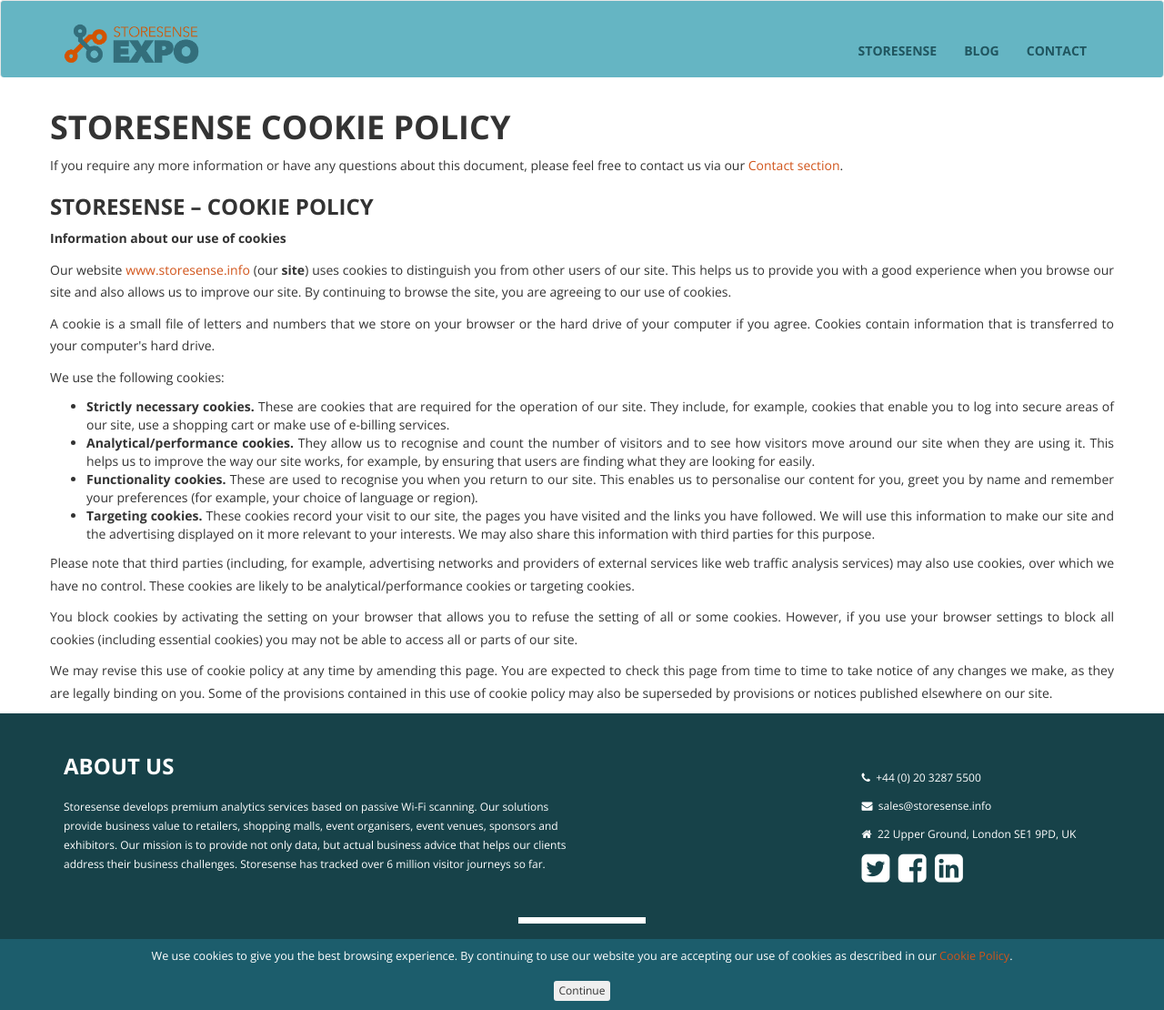
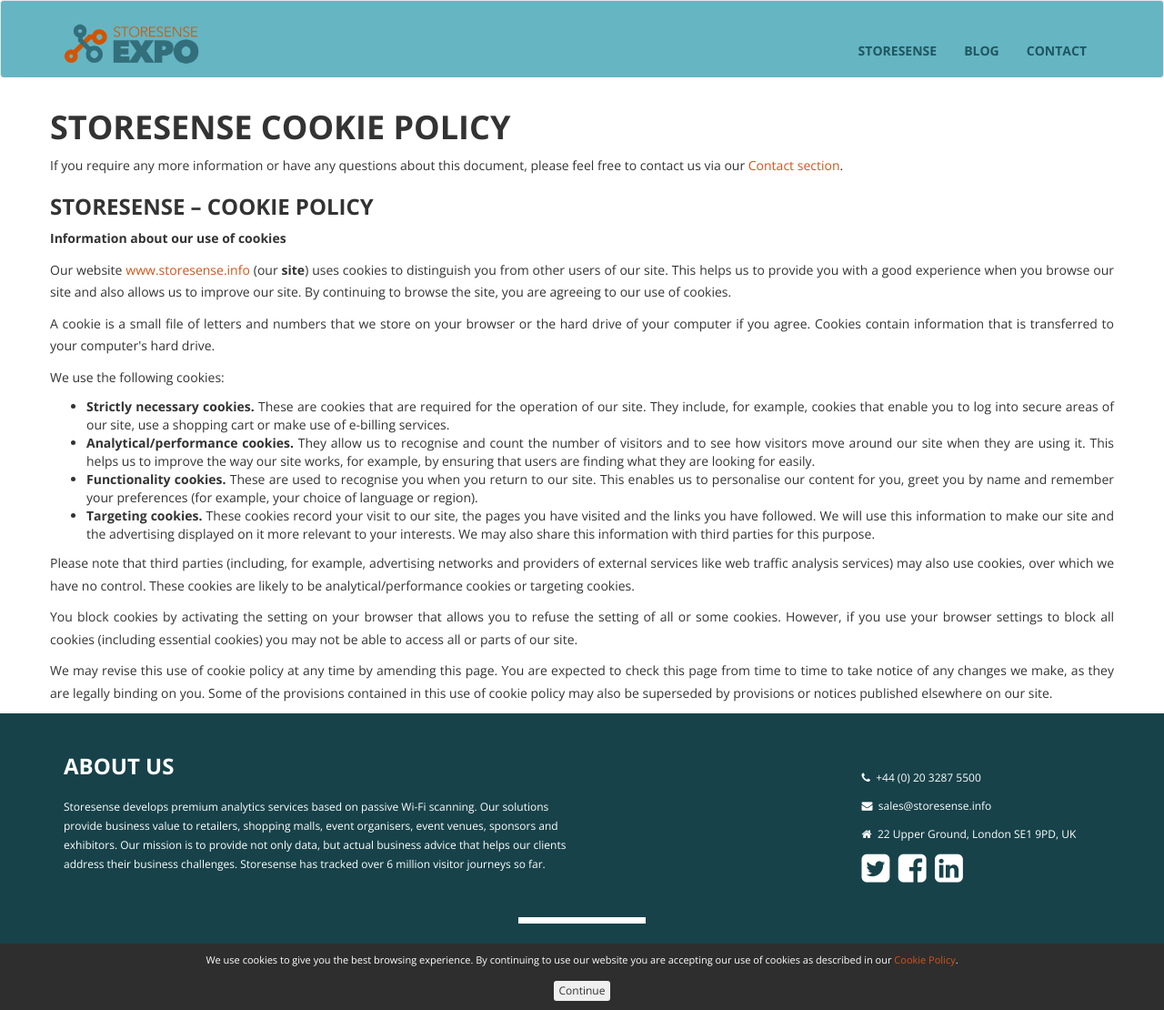
Before and after one commit to storesense/web-expoanalytics, a Jekyll site: the page built from cookie_policy.html, in a window 1280 px wide and 1110 px high. Shown: the whole window at 91% size. Built offline with Jekyll 4.4.1, drawn with Linux system fonts in a browser that asks for light colours.

Commit message:
Cookie background

```diff
--- a/css/main.css
+++ b/css/main.css
@@ -465,6 +465,7 @@
 div.cookie-warning {
     height: auto;
     width: 100%;
+    background-color: #2E2E2E;
 }
 
 /* ------------------ JAN ADDITIONAL ------------------- */
--- a/js/cookiewarning4.js
+++ b/js/cookiewarning4.js
@@ -41,7 +41,7 @@
     var message = "<div class='cookie-warning affix-bottom' id='cookiewarning' data-spy='affix'>";
 
     // center vert
-    message = message + "<div style='text-align:center;margin:0px;padding:10px;width:auto;background:#1c5d6c;font-size:90%;'>";
+    message = message + "<div style='text-align:center;margin:0px;padding:10px;width:auto;font-size:11px;'>";
 
     // this is the message displayed to the user.
     message = message + "<span style='color:white;'>We use cookies to give you the best browsing experience. By continuing to use our website you are accepting our use of cookies as described in our <a href='/cookie_policy.html'>Cookie Policy</a>.</span><br>";
```
